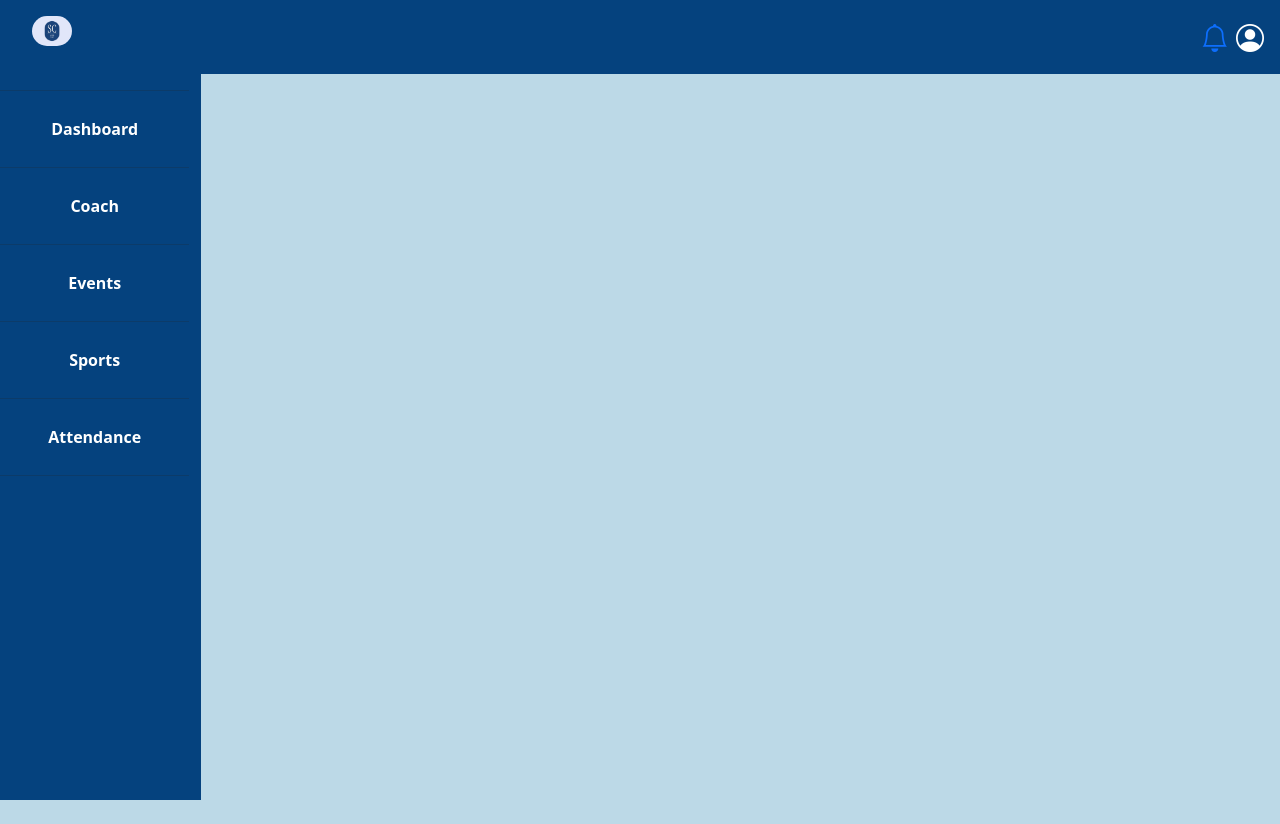
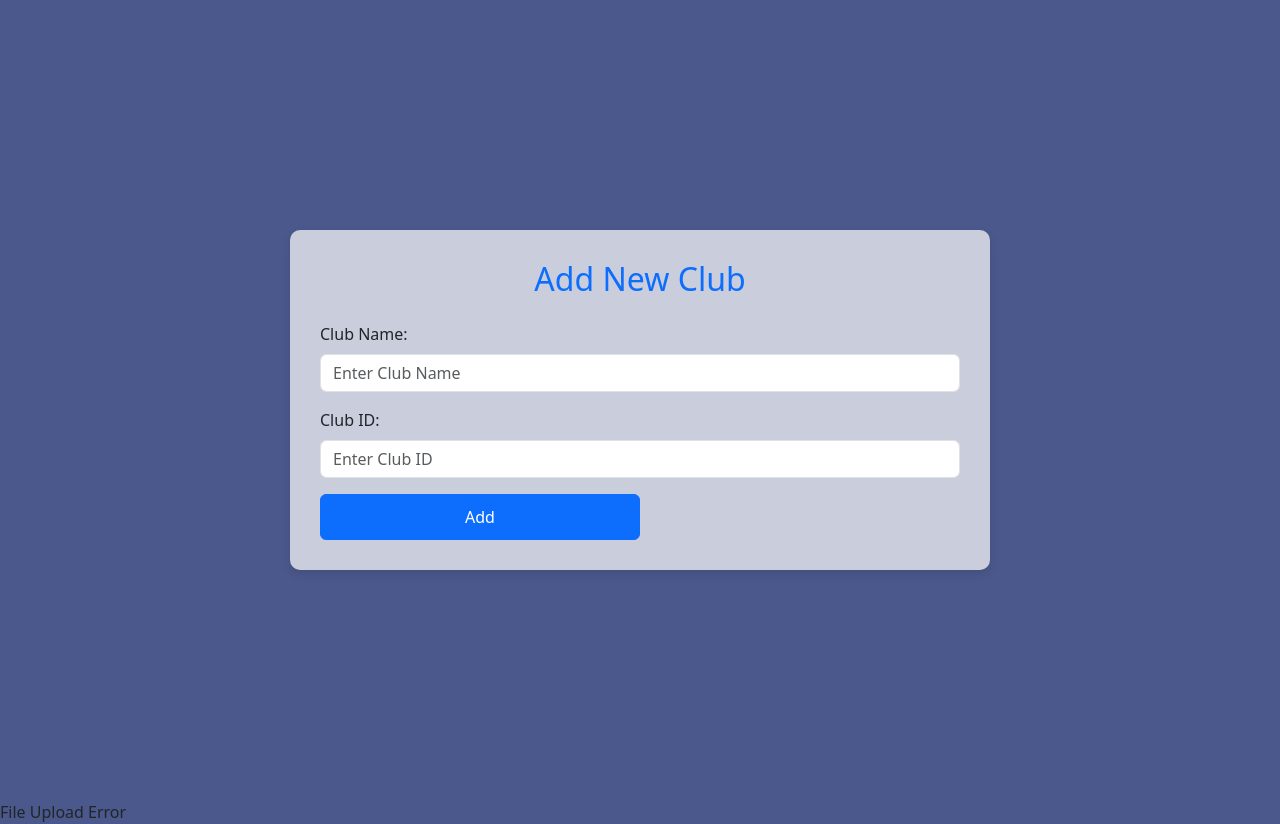
Before and after one commit to Alisa-oram/MCAProject, a PHP site: page /admin/sports.php in a window 1280 px wide. Before the commit the page ends 800 px from the top, so only its background shows below. Run offline with PHP 8.4, Linux system fonts and the light colour scheme; data that the repository does not hold is empty.

Commit message:
add new club page

```diff
--- a/admin/sports.php
+++ b/admin/sports.php
@@ -1,4 +1,64 @@
-<?php include_once "adminNavbar.php"; ?>
+<!DOCTYPE html>
+<html lang="en">
+<head>
+    <meta charset="UTF-8">
+    <meta name="viewport" content="width=device-width, initial-scale=1.0">
+    <title>Document</title>
+    <link rel="stylesheet" href="../assets/bootstrap/bootstrap.min.css">
+</head>
+<style>
+    body {
+        background-color: rgb(75, 88, 139);
+    }
+    .form-container {
+        width: 700px;
+        background: rgba(255,255,255, 0.7);
+        padding: 30px;
+        border-radius: 10px;
+        box-shadow: 0px 4px 10px rgba(0, 0, 0, 0.1);
+    }
+    .btn-primary {
+        width: 50%;
+        padding: 10px;
 
+    }
+</style>
+</head>
+<body>
+  <div class="container d-flex justify-content-center align-items-center vh-100">
+      <div class="form-container">
+          <h2 class="text-center text-primary mb-4">Add New Club</h2>
+          <form action="sports.php" method="post" enctype="multipart/form-data">
+              <div class="mb-3">
+                  <label class="form-label">Club Name:</label>
+                  <input type="text" name="name" placeholder="Enter Club Name" class="form-control" required>
+              </div>
+              <div class="mb-3">
+                  <label class="form-label">Club ID:</label>
+                  <input type="text" name="clubId" placeholder="Enter Club ID" class="form-control" required>
+              </div>
 
-<?php include_once "adminFooter.php"; ?>
+              <button type="submit" name="add" class="btn btn-primary">Add</button>
+          </form>
+      </div>
+  </div>
+    <script src="../assets/bootstrap/bootstrap.bundle.min.js"></script>
+</body>
+</html>
+<?php
+if(isset($_POST['add'])){
+    $name = $_POST['name'];
+    $clubId = $_POST['clubId'];
+    require_once "admin_functions.php";
+    $res = addClub($name,$clubId);
+    if($res){
+         header("location:sports.php");
+
+    } else {
+        echo " Error While Adding.";
+    }
+} else {
+    echo "File Upload Error";
+}
+
+?>
```
Also changed, not shown: admin/admin_functions.php (+18 -0 lines).
